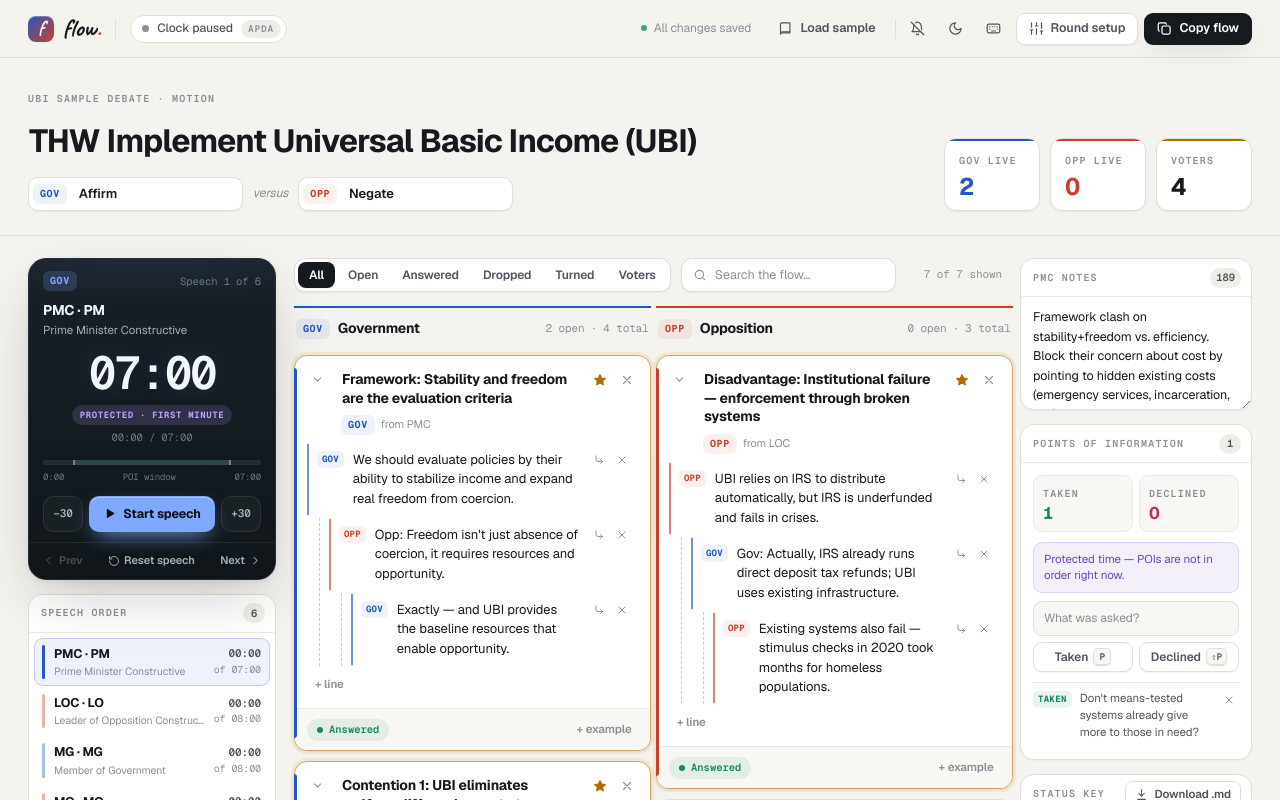
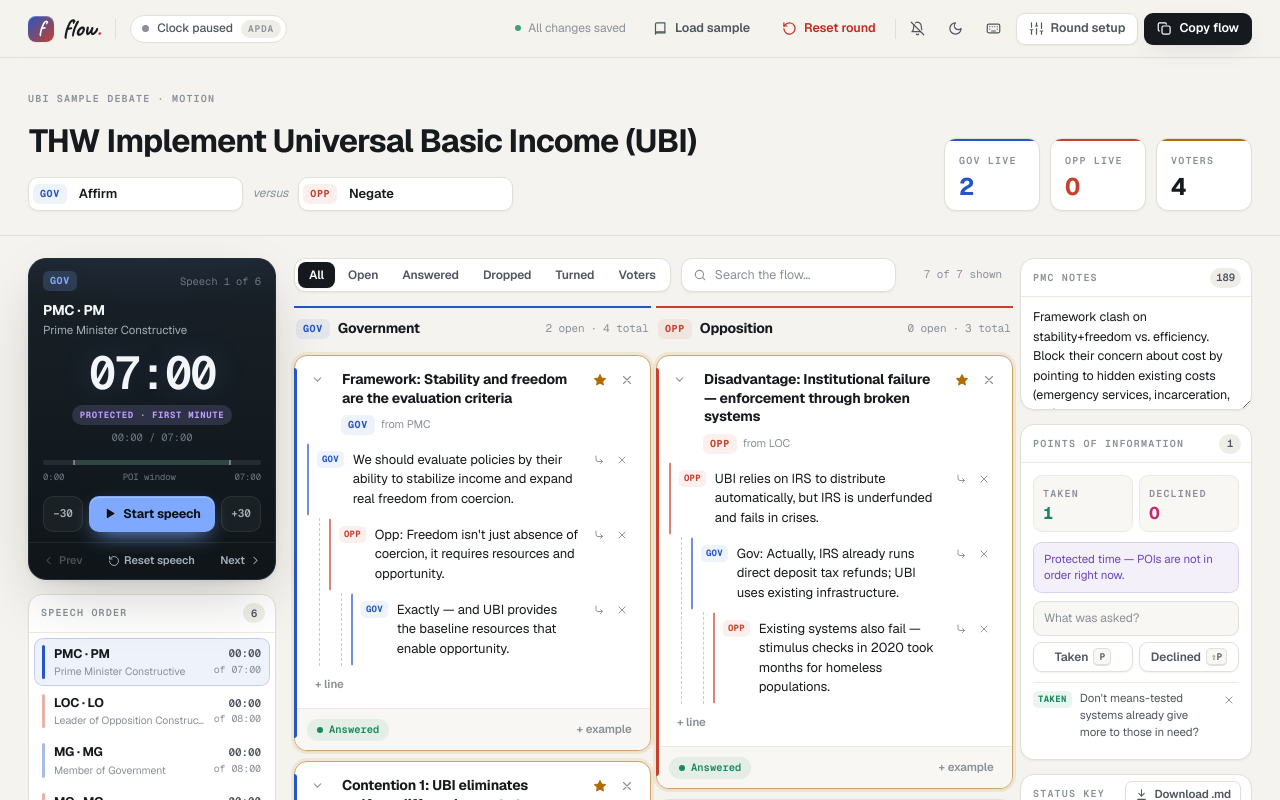
Before and after one commit to AritraRoy0/flow, a Next.js app: page / in a window 1280 px wide. Shown: the top 800 px of the page. Built offline with nearby package versions, Linux system fonts and the light colour scheme.

Commit message:
moved location of reset buttton

```diff
--- a/components/flow/FlowApp.tsx
+++ b/components/flow/FlowApp.tsx
@@ -543,6 +543,7 @@ export function FlowApp() {
         setTheme={setTheme}
         openSheet={setSheet}
         copyFlow={copyFlow}
+        resetRound={resetRound}
       />
 
       <RoundStrip
@@ -641,7 +642,6 @@ export function FlowApp() {
           setGrace={setGrace}
           speeches={speeches}
           setSpeeches={setSpeeches}
-          resetRound={resetRound}
         />
       )}
 
--- a/components/flow/SetupSheet.tsx
+++ b/components/flow/SetupSheet.tsx
@@ -18,7 +18,6 @@ type SetupSheetProps = {
   setGrace: (value: number) => void;
   speeches: Speech[];
   setSpeeches: Dispatch<SetStateAction<Speech[]>>;
-  resetRound: () => void;
 };
 
 export function SetupSheet({
@@ -35,7 +34,6 @@ export function SetupSheet({
   setGrace,
   speeches,
   setSpeeches,
-  resetRound,
 }: SetupSheetProps) {
   return (
     <div className="f-scrim" role="dialog" aria-modal="true" aria-label="Round setup" onMouseDown={onClose}>
@@ -131,9 +129,6 @@ export function SetupSheet({
           </div>
 
           <div className="f-sheet-actions">
-            <button type="button" className="f-btn danger" onClick={resetRound}>
-              Reset round
-            </button>
             <span className="f-sheet-actions-end">
               <button
                 type="button"
--- a/components/flow/TopBar.tsx
+++ b/components/flow/TopBar.tsx
@@ -1,6 +1,6 @@
 import type { Dispatch, SetStateAction } from "react";
 import type { Speech, Theme } from "@/lib/flow/types";
-import { IconBell, IconBellOff, IconBook, IconCopy, IconKeyboard, IconMoon, IconSliders, IconSun } from "./Icons";
+import { IconBell, IconBellOff, IconBook, IconCopy, IconKeyboard, IconMoon, IconReset, IconSliders, IconSun } from "./Icons";
 
 type TopBarProps = {
   running: boolean;
@@ -13,6 +13,7 @@ type TopBarProps = {
   setTheme: Dispatch<SetStateAction<Theme>>;
   openSheet: (sheet: "setup" | "keys") => void;
   copyFlow: () => void;
+  resetRound: () => void;
 };
 
 export function TopBar({
@@ -26,6 +27,7 @@ export function TopBar({
   setTheme,
   openSheet,
   copyFlow,
+  resetRound,
 }: TopBarProps) {
   return (
     <header className="f-top">
@@ -54,6 +56,15 @@ export function TopBar({
         >
           <IconBook />
           <span className="f-btn-label">Load sample</span>
+        </button>
+        <button
+          type="button"
+          className="f-btn ghost danger"
+          onClick={resetRound}
+          title="Reset the whole round"
+        >
+          <IconReset />
+          <span className="f-btn-label">Reset round</span>
         </button>
         <span className="f-top-divider" />
         <button
--- a/components/flow/flow.css
+++ b/components/flow/flow.css
@@ -819,7 +819,7 @@ textarea.f-notes {
   display: flex; align-items: center; justify-content: space-between; flex-wrap: wrap; gap: 8px;
   padding-top: 16px; border-top: 1px solid var(--line-soft);
 }
-.f-sheet-actions-end { display: flex; gap: 8px; }
+.f-sheet-actions-end { display: flex; gap: 8px; margin-left: auto; }
 .f-sheet-note { color: var(--faint); font-size: 12px; line-height: 1.65; }
 
 .f-keys { display: grid; grid-template-columns: 1fr 1fr; gap: 0 28px; }
```
